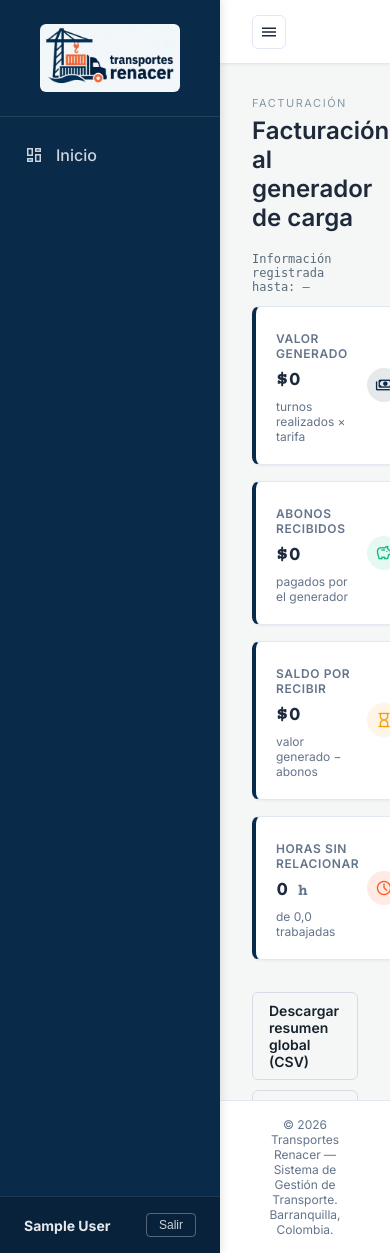
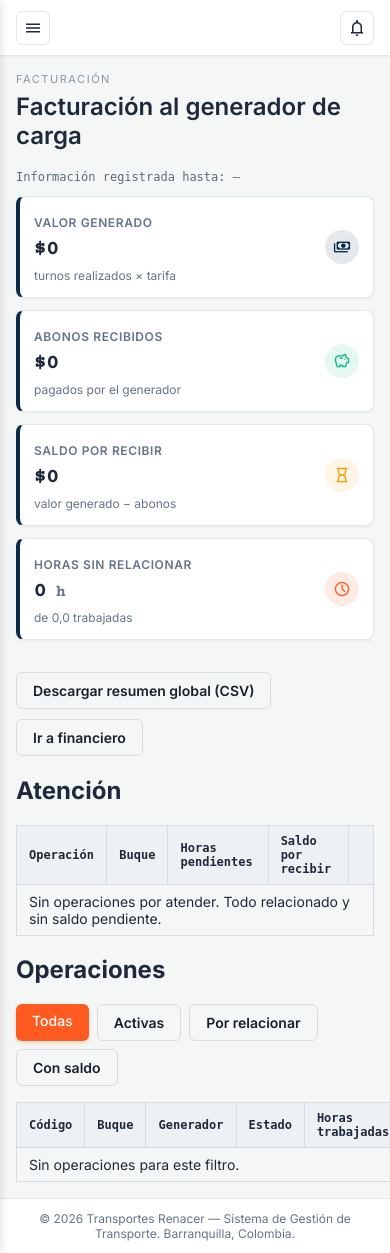
Before and after one commit to transporterenacer/transportes-renacer, a Django app: page /facturacion/ in a window 390 px wide. Run offline with Django 5.2, Linux system fonts and the light colour scheme; the visitor is signed in with stand-in values (Sample User, id 1); data that the repository does not hold is empty; parts of the project's set-up code (start-up, migrations or seed data) failed here and were passed over.

Commit message:
feat: responsive design - sidebar drawer, topbar, flex-wrap, table scroll

```diff
--- a/static/css/base.css
+++ b/static/css/base.css
@@ -338,6 +338,78 @@ footer {
 body.sidebar-collapsed .sidebar { display: none; }
 body.sidebar-collapsed .main-wrapper { width: 100%; }
 
+/* ---------- Sidebar overlay (mobile) ---------- */
+.sidebar-overlay {
+  display: none; position: fixed; inset: 0; background: rgba(15,23,42,0.5);
+  z-index: 19; transition: opacity .3s ease;
+}
+.sidebar-overlay.active { display: block; }
+
+/* ---------- Tables responsive ---------- */
+.table-wrap { overflow-x: auto; -webkit-overflow-scrolling: touch; }
+.card:has(.data-table) { overflow-x: auto; }
+
+/* ---------- Responsive ---------- */
+@media (max-width: 768px) {
+  /* Sidebar → drawer */
+  .sidebar {
+    position: fixed; top: 0; left: 0; bottom: 0;
+    transform: translateX(-100%); transition: transform .3s ease;
+    z-index: 20; width: 260px;
+  }
+  body.sidebar-open .sidebar { transform: translateX(0); }
+  body.sidebar-collapsed .sidebar { display: flex; transform: translateX(-100%); }
+
+  /* Topbar */
+  .topbar { padding: 0 16px; height: 56px; }
+  .page-title { font-size: 1rem; }
+  .search-box { display: none; }
+  .topbar-actions { gap: 8px; }
+  .topbar-actions .btn-primary { font-size: .75rem; padding: 6px 10px; white-space: nowrap; }
+
+  /* Main content */
+  main { padding: 16px; }
+  footer { padding: 12px 16px; }
+
+  /* KPIs */
+  .kpi-grid { grid-template-columns: 1fr 1fr; gap: 12px; }
+  .kpi-value { font-size: 1.4rem; }
+
+  /* Cards */
+  .card { padding: 14px; }
+
+  /* Dashboard */
+  .dash-hero { flex-direction: column; }
+  .dash-meta { text-align: left; }
+  .dash-cols { grid-template-columns: 1fr; gap: 16px; }
+
+  /* Forms */
+  .form-grid { grid-template-columns: 1fr; gap: 12px; }
+
+  /* Mulas */
+  .mula-item { flex-wrap: wrap; }
+  .mula-model { flex-basis: 100%; order: 3; }
+
+  /* Login */
+  .login-card { width: min(360px, 90vw); padding: 20px; }
+  .login-logo { width: 160px; }
+
+  /* Buttons flex-wrap */
+  .btn-row { flex-wrap: wrap; gap: 8px; }
+
+  /* Notif panel */
+  .notif-panel { width: min(320px, 90vw); right: -40px; }
+
+  /* Tables */
+  .data-table td { padding: 10px 12px; font-size: .8125rem; }
+  .table-actions { white-space: normal; display: flex; flex-wrap: wrap; gap: 4px 8px; }
+}
+
+@media (max-width: 480px) {
+  .kpi-grid { grid-template-columns: 1fr; }
+  .topbar-actions .btn-primary { display: none; }
+}
+
 /* ---------- Alertas ---------- */
 .alerta-list { display: flex; flex-direction: column; gap: 8px; }
 .alerta-item {
--- a/templates/base.html
+++ b/templates/base.html
@@ -21,6 +21,7 @@
 
 <body class="{% block body_class %}{% endblock %}">
   {% if user.is_authenticated %}
+  <div class="sidebar-overlay" id="sidebar-overlay"></div>
   <aside class="sidebar">
     <div class="sidebar-header">
       <a class="brand-btn" href="{% url 'dashboard:inicio' %}">
@@ -167,17 +168,65 @@
     (function () {
       var KEY = 'tr_sidebar_collapsed';
       var btn = document.getElementById('sidebar-toggle');
+      var overlay = document.getElementById('sidebar-overlay');
       if (!btn) return;
       var body = document.body;
+      var mq = window.matchMedia('(max-width: 768px)');
+
       function apply(state) {
         body.classList.toggle('sidebar-collapsed', state);
         btn.setAttribute('aria-expanded', state ? 'false' : 'true');
       }
-      apply(localStorage.getItem(KEY) === '1');
+
+      function applyMobile(open) {
+        body.classList.toggle('sidebar-open', open);
+        if (overlay) overlay.classList.toggle('active', open);
+      }
+
+      // Desktop: restore from localStorage
+      if (!mq.matches) {
+        apply(localStorage.getItem(KEY) === '1');
+      } else {
+        // Mobile: start collapsed
+        apply(true);
+      }
+
       btn.addEventListener('click', function () {
-        var next = !body.classList.contains('sidebar-collapsed');
-        apply(next);
-        localStorage.setItem(KEY, next ? '1' : '0');
+        if (mq.matches) {
+          // Mobile: toggle drawer
+          var isOpen = body.classList.contains('sidebar-open');
+          applyMobile(!isOpen);
+        } else {
+          // Desktop: toggle collapse
+          var next = !body.classList.contains('sidebar-collapsed');
+          apply(next);
+          localStorage.setItem(KEY, next ? '1' : '0');
+        }
+      });
+
+      // Close sidebar on overlay click (mobile)
+      if (overlay) {
+        overlay.addEventListener('click', function () {
+          applyMobile(false);
+        });
+      }
+
+      // Close sidebar on nav link click (mobile)
+      document.querySelectorAll('.nav-link').forEach(function (link) {
+        link.addEventListener('click', function () {
+          if (mq.matches) applyMobile(false);
+        });
+      });
+
+      // Handle resize
+      mq.addEventListener('change', function (e) {
+        if (!e.matches) {
+          applyMobile(false);
+          apply(localStorage.getItem(KEY) === '1');
+        } else {
+          apply(true);
+          applyMobile(false);
+        }
       });
     })();
   </script>
--- a/templates/facturacion/facturacion_list.html
+++ b/templates/facturacion/facturacion_list.html
@@ -65,7 +65,7 @@
 </table>
 
 <h2>Operaciones</h2>
-<div style="display:flex; gap:8px; margin-bottom:12px;">
+<div style="display:flex; gap:8px; margin-bottom:12px; flex-wrap:wrap;">
   <a class="btn {% if filtro == 'todas' %}btn-primary{% endif %}" href="{% url 'facturacion:lista' %}">Todas</a>
   <a class="btn {% if filtro == 'activas' %}btn-primary{% endif %}" href="{% url 'facturacion:lista' %}?estado=activas">Activas</a>
   <a class="btn {% if filtro == 'pendientes' %}btn-primary{% endif %}" href="{% url 'facturacion:lista' %}?estado=pendientes">Por relacionar</a>
--- a/templates/nomina/conductor_detail.html
+++ b/templates/nomina/conductor_detail.html
@@ -114,7 +114,7 @@
 </div>
 
 <h2>Historial de turnos</h2>
-<div style="display:flex; gap:8px; margin-bottom:12px;">
+<div style="display:flex; gap:8px; margin-bottom:12px; flex-wrap:wrap;">
   <a class="btn {% if filtro == 'todos' %}btn-primary{% endif %}" href="{% url 'nomina:conductor' driver.pk %}">Todos</a>
   <a class="btn {% if filtro == 'pendientes' %}btn-primary{% endif %}" href="{% url 'nomina:conductor' driver.pk %}?filtro=pendientes">Pendientes</a>
   <a class="btn {% if filtro == 'cubiertos' %}btn-primary{% endif %}" href="{% url 'nomina:conductor' driver.pk %}?filtro=cubiertos">Cubiertos</a>
--- a/templates/operaciones/expense_form.html
+++ b/templates/operaciones/expense_form.html
@@ -66,8 +66,10 @@
   <div class="form-field">
     {{ form.observaciones.label_tag }}{{ form.observaciones }}{{ form.observaciones.errors }}
   </div>
-  <button type="submit" class="btn-primary">{% if editing %}Guardar cambios{% else %}Registrar gasto{% endif %}</button>
-  <a href="{% url 'operaciones:detalle' operation.pk %}" class="btn-secondary" style="margin-left:8px;">Cancelar</a>
+  <div style="display:flex; gap:8px; flex-wrap:wrap; align-items:center;">
+    <button type="submit" class="btn-primary">{% if editing %}Guardar cambios{% else %}Registrar gasto{% endif %}</button>
+    <a href="{% url 'operaciones:detalle' operation.pk %}" class="btn-secondary">Cancelar</a>
+  </div>
 </form>
 
 <!-- Modal: nuevo proveedor -->
--- a/templates/operaciones/mechanic_expense_form.html
+++ b/templates/operaciones/mechanic_expense_form.html
@@ -59,8 +59,10 @@
   <div class="form-field">
     {{ form.observaciones.label_tag }}{{ form.observaciones }}{{ form.observaciones.errors }}
   </div>
-  <button type="submit" class="btn-primary">{% if editing %}Guardar cambios{% else %}Registrar gasto{% endif %}</button>
-  <a href="{% url 'operaciones:mechanic_detail' operation.pk %}" class="btn-secondary" style="margin-left:8px;">Cancelar</a>
+  <div style="display:flex; gap:8px; flex-wrap:wrap; align-items:center;">
+    <button type="submit" class="btn-primary">{% if editing %}Guardar cambios{% else %}Registrar gasto{% endif %}</button>
+    <a href="{% url 'operaciones:mechanic_detail' operation.pk %}" class="btn-secondary">Cancelar</a>
+  </div>
 </form>
 
 <!-- Modal: nuevo proveedor -->
```
